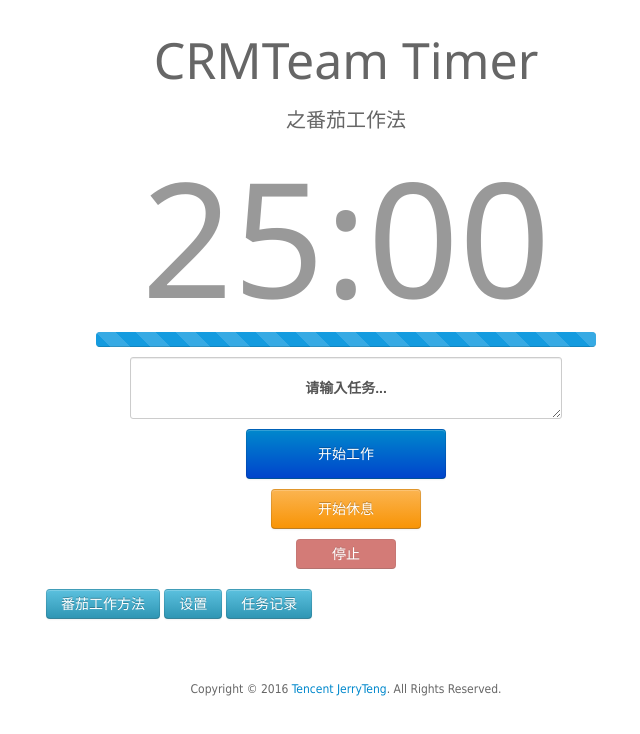
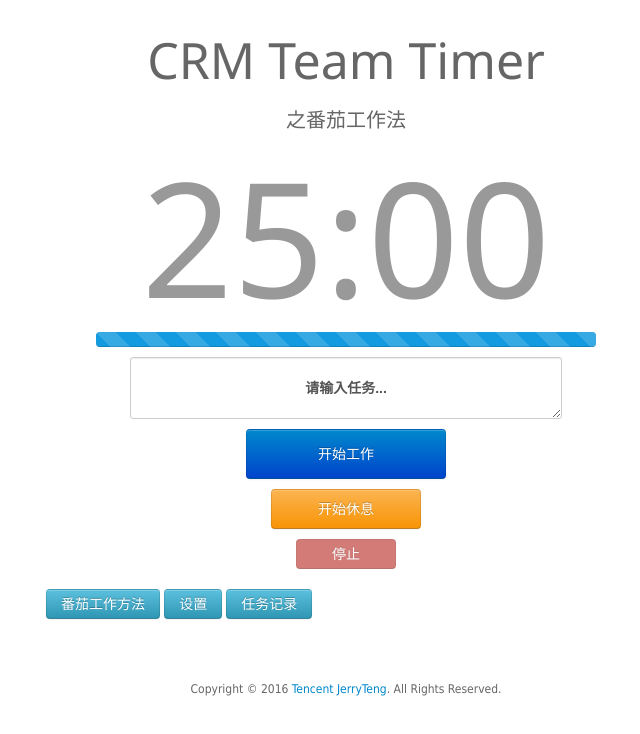
Before and after one commit to smarteng/smarteng, a plain HTML site: page index.html in a window 1280 px wide. Shown: the whole page, without its empty margins (294-934 px from the left). Drawn offline with Linux system fonts and the light colour scheme.

```diff
--- a/index.html
+++ b/index.html
@@ -13,7 +13,7 @@
 
 	<div id="main">
 		<div id="control">
-			<h2 id="title">CRMTeam Timer</h2>
+			<h2 id="title">CRM Team Timer</h2>
 			<h5 id="subTitle">之番茄工作法</h5>
 			<div id="remainTime" class="remainTime">25:00</div>
 			<div id="progressBarBox" class="progress progress-striped">
```
